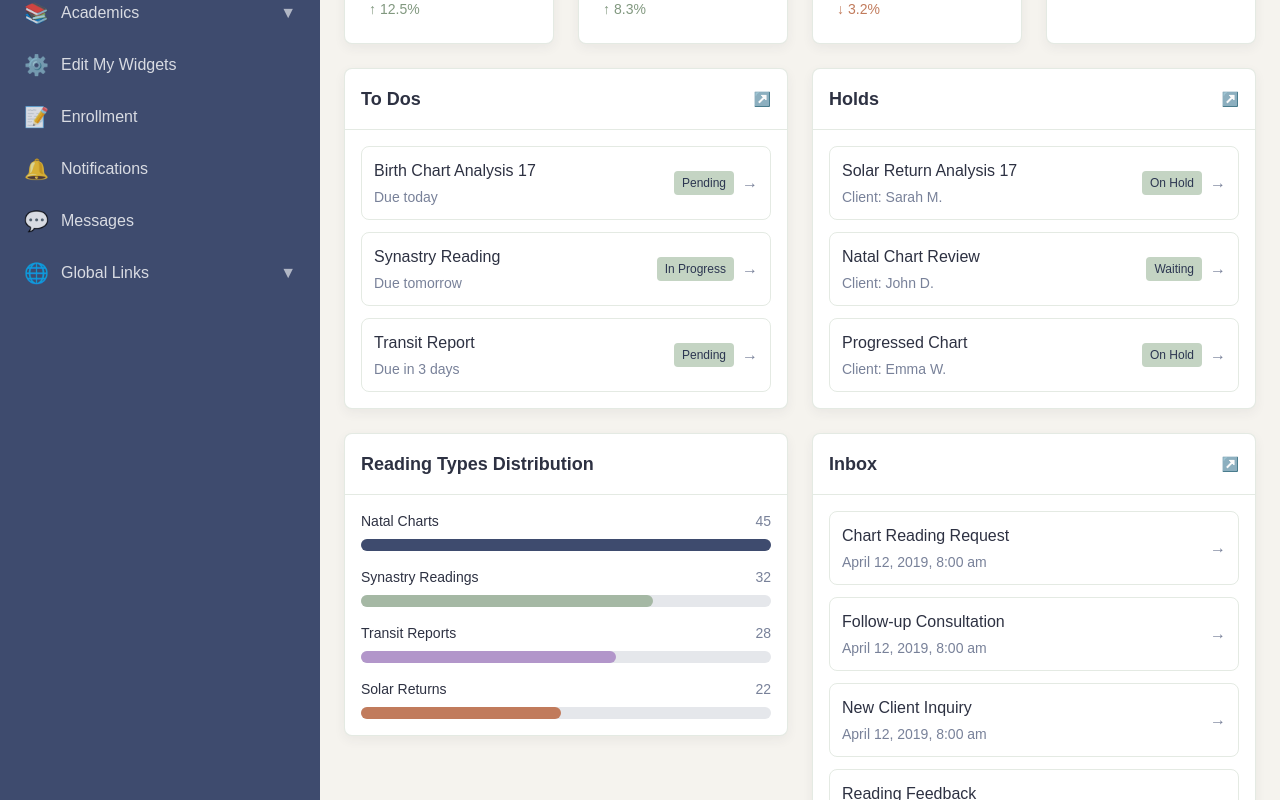
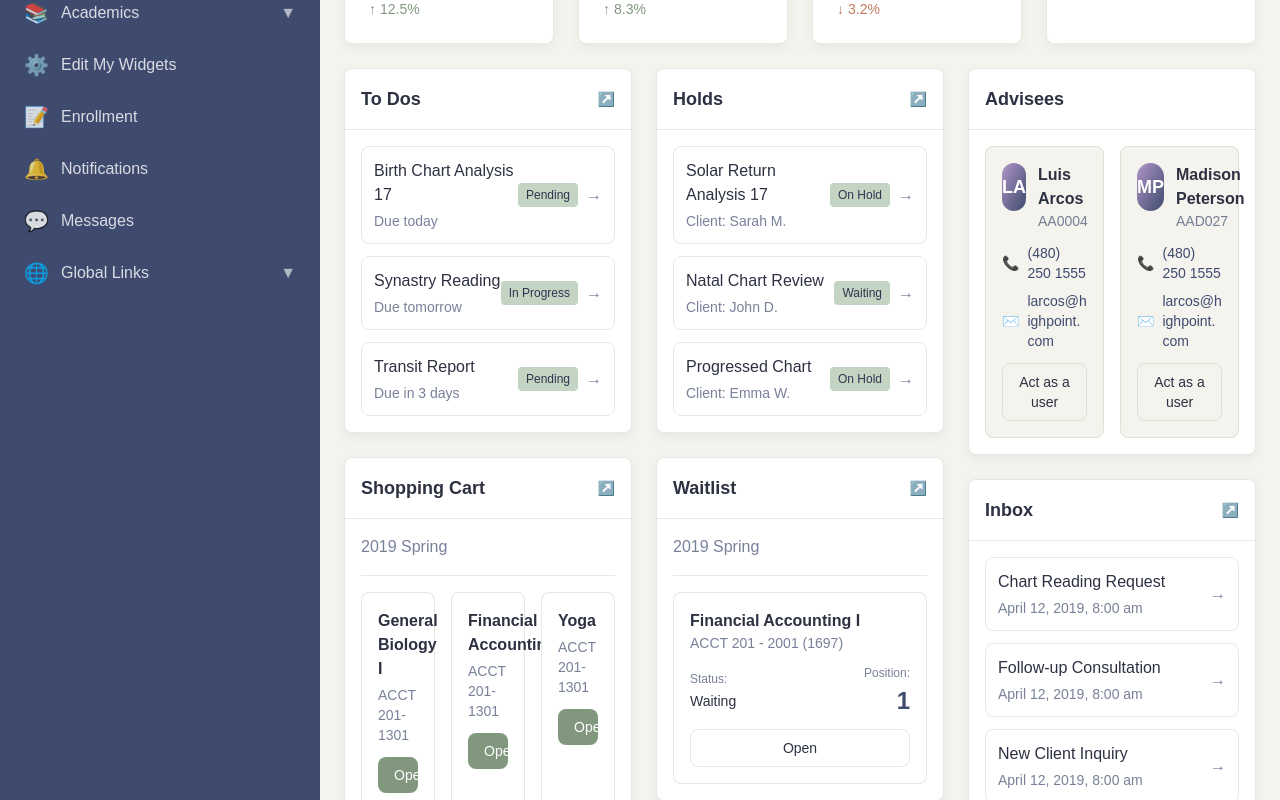
Before and after one commit to Thelastlineofcode/Astrology-Synthesis, a Next.js app in the folder frontend/: page /dashboard/statistics in a window 1280 px wide. Shown: the part 360-1160 px from the top of the page. Built offline with nearby package versions, Linux system fonts and the light colour scheme.

Commit message:
Complete dashboard with all reference design widgets (Shopping Cart, Waitlist, Advisees)
Co-authored-by: Thelastlineofcode <221423153+Thelastlineofcode@users.noreply.github.com>

```diff
--- a/frontend/src/app/dashboard/statistics/page.tsx
+++ b/frontend/src/app/dashboard/statistics/page.tsx
@@ -9,6 +9,9 @@ import ListWidget from '@/components/dashboard/ListWidget';
 import ChartWidget from '@/components/dashboard/ChartWidget';
 import DateRangeFilter from '@/components/dashboard/DateRangeFilter';
 import CategoryFilter from '@/components/dashboard/CategoryFilter';
+import ContactsWidget from '@/components/dashboard/ContactsWidget';
+import CoursesWidget from '@/components/dashboard/CoursesWidget';
+import WaitlistWidget from '@/components/dashboard/WaitlistWidget';
 
 // Mock data for demonstration
 const mockStats = {
@@ -58,6 +61,41 @@ const categories = [
   'Solar Returns',
   'Progressions',
   'Composite Charts',
+];
+
+const mockAdvisees = [
+  {
+    id: '1',
+    name: 'Luis Arcos',
+    identifier: 'AA0004',
+    phone: '(480) 250 1555',
+    email: 'larcos@highpoint.com',
+    avatar: 'LA'
+  },
+  {
+    id: '2',
+    name: 'Madison Peterson',
+    identifier: 'AAD027',
+    phone: '(480) 250 1555',
+    email: 'larcos@highpoint.com',
+    avatar: 'MP'
+  },
+];
+
+const mockShoppingCart = [
+  { id: '1', name: 'General Biology I', code: 'ACCT 201-1301', status: 'Open' as const },
+  { id: '2', name: 'Financial Accounting', code: 'ACCT 201-1301', status: 'Open' as const },
+  { id: '3', name: 'Yoga', code: 'ACCT 201-1301', status: 'Open' as const },
+];
+
+const mockWaitlist = [
+  {
+    id: '1',
+    name: 'Financial Accounting I',
+    code: 'ACCT 201 - 2001 (1697)',
+    status: 'Waiting',
+    position: 1
+  },
 ];
 
 export default function StatisticsPage() {
@@ -148,8 +186,8 @@ export default function StatisticsPage() {
             />
           </div>
 
-          {/* Main Content Grid */}
-          <div className="grid grid-cols-1 lg:grid-cols-2 gap-6">
+          {/* Main Content Grid - 3 Column Layout */}
+          <div className="grid grid-cols-1 lg:grid-cols-3 gap-6 mb-6">
             {/* Left Column */}
             <div className="space-y-6">
               <ListWidget
@@ -159,20 +197,36 @@ export default function StatisticsPage() {
                 emptyMessage="No pending tasks"
               />
 
-              <ChartWidget
-                title="Reading Types Distribution"
-                data={mockChartData}
-                type="bar"
+              <CoursesWidget
+                title="Shopping Cart"
+                subtitle="2019 Spring"
+                courses={mockShoppingCart}
+                viewMoreLink="#"
               />
             </div>
 
-            {/* Right Column */}
+            {/* Middle Column */}
             <div className="space-y-6">
               <ListWidget
                 title="Holds"
                 items={mockHolds}
                 viewMoreLink="#"
                 emptyMessage="No items on hold"
+              />
+
+              <WaitlistWidget
+                title="Waitlist"
+                subtitle="2019 Spring"
+                items={mockWaitlist}
+                viewMoreLink="#"
+              />
+            </div>
+
+            {/* Right Column */}
+            <div className="space-y-6">
+              <ContactsWidget
+                title="Advisees"
+                contacts={mockAdvisees}
               />
 
               <ListWidget
@@ -182,6 +236,15 @@ export default function StatisticsPage() {
                 emptyMessage="No messages"
               />
             </div>
+          </div>
+
+          {/* Chart Section - Full Width */}
+          <div className="mb-6">
+            <ChartWidget
+              title="Reading Types Distribution"
+              data={mockChartData}
+              type="bar"
+            />
           </div>
 
           {/* Additional Analytics Section */}
--- /dev/null
+++ b/frontend/src/components/dashboard/ContactsWidget.tsx
@@ -0,0 +1,73 @@
+'use client';
+
+import React from 'react';
+import WidgetCard from './WidgetCard';
+
+interface Contact {
+  id: string;
+  name: string;
+  identifier: string;
+  phone?: string;
+  email?: string;
+  avatar?: string;
+}
+
+interface ContactsWidgetProps {
+  title: string;
+  contacts: Contact[];
+  actionLabel?: string;
+}
+
+export default function ContactsWidget({ title, contacts, actionLabel = 'Act as a user' }: ContactsWidgetProps) {
+  return (
+    <WidgetCard title={title}>
+      {contacts.length === 0 ? (
+        <p className="text-[var(--text-secondary)] text-center py-8">No contacts</p>
+      ) : (
+        <div className="grid grid-cols-1 md:grid-cols-2 gap-4">
+          {contacts.map((contact) => (
+            <div
+              key={contact.id}
+              className="p-4 rounded-lg border border-[var(--border-color)] bg-[var(--bg-primary)] hover:shadow-md transition-shadow"
+            >
+              <div className="flex items-start gap-3 mb-3">
+                <div className="w-12 h-12 rounded-full bg-gradient-to-br from-[var(--color-accent)] to-[var(--color-primary)] flex items-center justify-center text-white font-semibold text-lg">
+                  {contact.avatar || contact.name.charAt(0)}
+                </div>
+                <div className="flex-1">
+                  <h4 className="font-semibold text-[var(--text-primary)]">{contact.name}</h4>
+                  <p className="text-sm text-[var(--text-secondary)]">{contact.identifier}</p>
+                </div>
+              </div>
+
+              {(contact.phone || contact.email) && (
+                <div className="space-y-2 mb-3">
+                  {contact.phone && (
+                    <div className="flex items-center gap-2 text-sm">
+                      <span className="text-[var(--color-primary)]">📞</span>
+                      <a href={`tel:${contact.phone}`} className="text-[var(--color-primary)] hover:underline">
+                        {contact.phone}
+                      </a>
+                    </div>
+                  )}
+                  {contact.email && (
+                    <div className="flex items-center gap-2 text-sm">
+                      <span className="text-[var(--color-primary)]">✉️</span>
+                      <a href={`mailto:${contact.email}`} className="text-[var(--color-primary)] hover:underline break-all">
+                        {contact.email}
+                      </a>
+                    </div>
+                  )}
+                </div>
+              )}
+
+              <button className="w-full py-2 px-4 text-sm border border-[var(--border-color)] rounded-lg hover:bg-[var(--bg-hover)] transition-colors text-[var(--text-primary)]">
+                {actionLabel}
+              </button>
+            </div>
+          ))}
+        </div>
+      )}
+    </WidgetCard>
+  );
+}
--- /dev/null
+++ b/frontend/src/components/dashboard/CoursesWidget.tsx
@@ -0,0 +1,72 @@
+'use client';
+
+import React from 'react';
+import WidgetCard from './WidgetCard';
+
+interface CourseItem {
+  id: string;
+  name: string;
+  code: string;
+  status: 'Open' | 'Closed' | 'Waitlist' | 'Enrolled';
+}
+
+interface CoursesWidgetProps {
+  title: string;
+  subtitle?: string;
+  courses: CourseItem[];
+  viewMoreLink?: string;
+}
+
+export default function CoursesWidget({ title, subtitle, courses, viewMoreLink }: CoursesWidgetProps) {
+  const headerAction = viewMoreLink ? (
+    <a href={viewMoreLink} className="text-sm text-[var(--color-primary)] hover:underline flex items-center gap-1">
+      ↗️
+    </a>
+  ) : null;
+
+  const getStatusColor = (status: string) => {
+    switch (status) {
+      case 'Open':
+        return 'bg-[var(--color-success)] text-white';
+      case 'Closed':
+        return 'bg-[var(--color-error)] text-white';
+      case 'Waitlist':
+        return 'bg-[var(--color-warning)] text-[var(--color-neutral-900)]';
+      case 'Enrolled':
+        return 'bg-[var(--color-info)] text-white';
+      default:
+        return 'bg-[var(--color-neutral-200)] text-[var(--text-primary)]';
+    }
+  };
+
+  return (
+    <WidgetCard title={title} headerAction={headerAction}>
+      {subtitle && (
+        <div className="mb-4 pb-4 border-b border-[var(--border-color)]">
+          <p className="text-[var(--text-secondary)]">{subtitle}</p>
+        </div>
+      )}
+
+      {courses.length === 0 ? (
+        <p className="text-[var(--text-secondary)] text-center py-8">No courses available</p>
+      ) : (
+        <div className="grid grid-cols-1 sm:grid-cols-2 lg:grid-cols-3 gap-4">
+          {courses.map((course) => (
+            <div
+              key={course.id}
+              className="p-4 rounded-lg border border-[var(--border-color)] bg-white dark:bg-[var(--bg-secondary)] hover:shadow-lg transition-shadow"
+            >
+              <h4 className="font-semibold text-[var(--text-primary)] mb-1">{course.name}</h4>
+              <p className="text-sm text-[var(--text-secondary)] mb-3">{course.code}</p>
+              <button
+                className={`w-full py-2 px-4 text-sm rounded-lg font-medium transition-colors ${getStatusColor(course.status)}`}
+              >
+                {course.status}
+              </button>
+            </div>
+          ))}
+        </div>
+      )}
+    </WidgetCard>
+  );
+}
--- /dev/null
+++ b/frontend/src/components/dashboard/WaitlistWidget.tsx
@@ -0,0 +1,72 @@
+'use client';
+
+import React from 'react';
+import WidgetCard from './WidgetCard';
+
+interface WaitlistItem {
+  id: string;
+  name: string;
+  code: string;
+  status: string;
+  position: number;
+}
+
+interface WaitlistWidgetProps {
+  title: string;
+  subtitle?: string;
+  items: WaitlistItem[];
+  viewMoreLink?: string;
+}
+
+export default function WaitlistWidget({ title, subtitle, items, viewMoreLink }: WaitlistWidgetProps) {
+  const headerAction = viewMoreLink ? (
+    <a href={viewMoreLink} className="text-sm text-[var(--color-primary)] hover:underline flex items-center gap-1">
+      ↗️
+    </a>
+  ) : null;
+
+  return (
+    <WidgetCard title={title} headerAction={headerAction}>
+      {subtitle && (
+        <div className="mb-4 pb-4 border-b border-[var(--border-color)]">
+          <p className="text-[var(--text-secondary)]">{subtitle}</p>
+        </div>
+      )}
+
+      {items.length === 0 ? (
+        <p className="text-[var(--text-secondary)] text-center py-8">No items in waitlist</p>
+      ) : (
+        <div className="space-y-4">
+          {items.map((item) => (
+            <div
+              key={item.id}
+              className="p-4 rounded-lg border border-[var(--border-color)] bg-white dark:bg-[var(--bg-secondary)]"
+            >
+              <div className="flex items-start justify-between mb-3">
+                <div className="flex-1">
+                  <h4 className="font-semibold text-[var(--text-primary)]">{item.name}</h4>
+                  <p className="text-sm text-[var(--text-secondary)]">{item.code}</p>
+                </div>
+              </div>
+
+              <div className="flex items-center justify-between">
+                <div>
+                  <p className="text-xs text-[var(--text-secondary)] mb-1">Status:</p>
+                  <p className="text-sm font-medium text-[var(--text-primary)]">{item.status}</p>
+                </div>
+                <div className="text-right">
+                  <p className="text-xs text-[var(--text-secondary)] mb-1">Position:</p>
+                  <p className="text-2xl font-bold text-[var(--color-primary)]">{item.position}</p>
+                </div>
+              </div>
+
+              <button className="w-full mt-3 py-2 px-4 text-sm border border-[var(--border-color)] rounded-lg hover:bg-[var(--bg-hover)] transition-colors text-[var(--text-primary)]">
+                Open
+              </button>
+            </div>
+          ))}
+        </div>
+      )}
+    </WidgetCard>
+  );
+}
```
